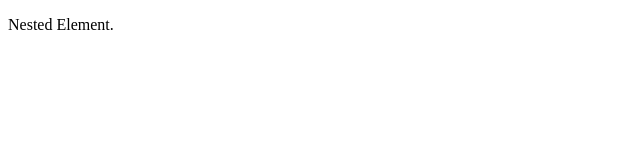
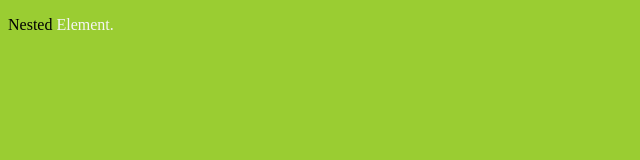
Before and after one commit to swavyast/HTML-WorkTree, a plain HTML site: page index.html in a window 1280 px wide. Shown: the whole page, without its empty margins (0-640 px from the left). Drawn offline with Linux system fonts and the light colour scheme.

Commit message:
first commit-1

```diff
--- a/index.html
+++ b/index.html
@@ -5,9 +5,9 @@
     <meta name="viewport" content="width=device-width, initial-scale=1.0">
     <title>Welcome to marketListing...</title>
 </head>
-<body>
-    <p>
-        <span>Nested</span> Element.
+<body style="background: yellowgreen;">
+    <p style="color: whitesmoke;">
+        <span style="color: black;">Nested</span> Element.
     </p>
 </body>
 </html>
```
